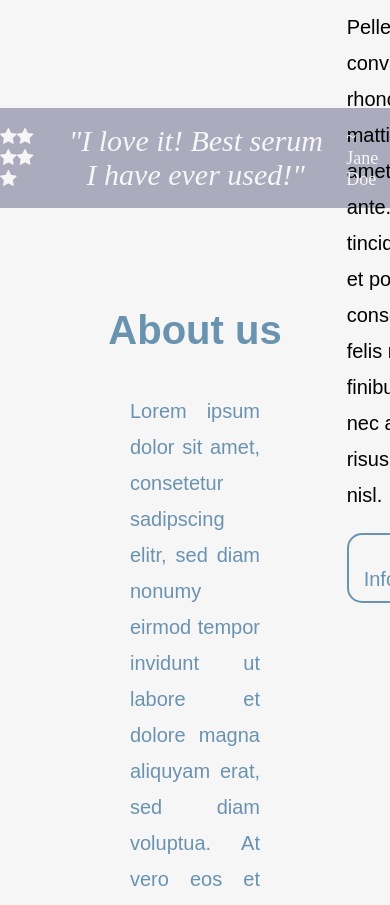
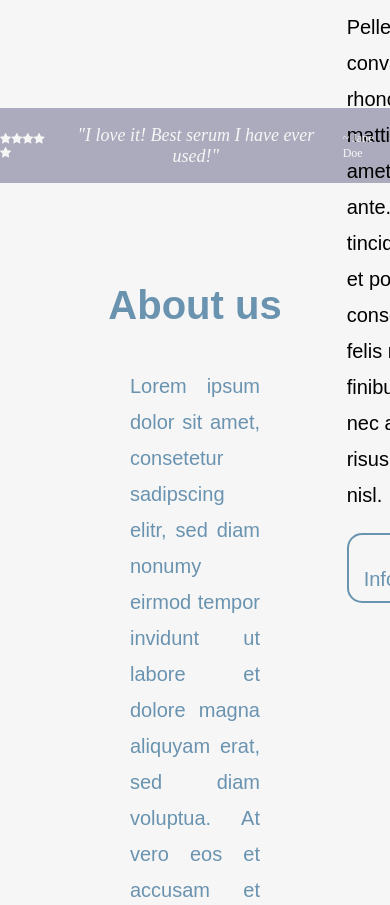
Before and after one commit to jessifee/Beauty-LP, a React (Create React App) app: page / in a window 390 px wide. Shown: the part 1222-2127 px from the top of the page. Built offline with nearby package versions, Linux system fonts and the light colour scheme; a web font is replaced by a local one.

Commit message:
Testimonial section responsive

```diff
--- a/src/Components/Testimonial.css
+++ b/src/Components/Testimonial.css
@@ -19,3 +19,14 @@
 .author {
   font-family: Baskerville;
 }
+
+@media screen and (max-width: 500px) {
+  .commentBody {
+    width: 100%;
+    font-size: 12px;
+    height: 75px;
+  }
+  .comment {
+    font-size: 18px;
+  }
+} ;
```
